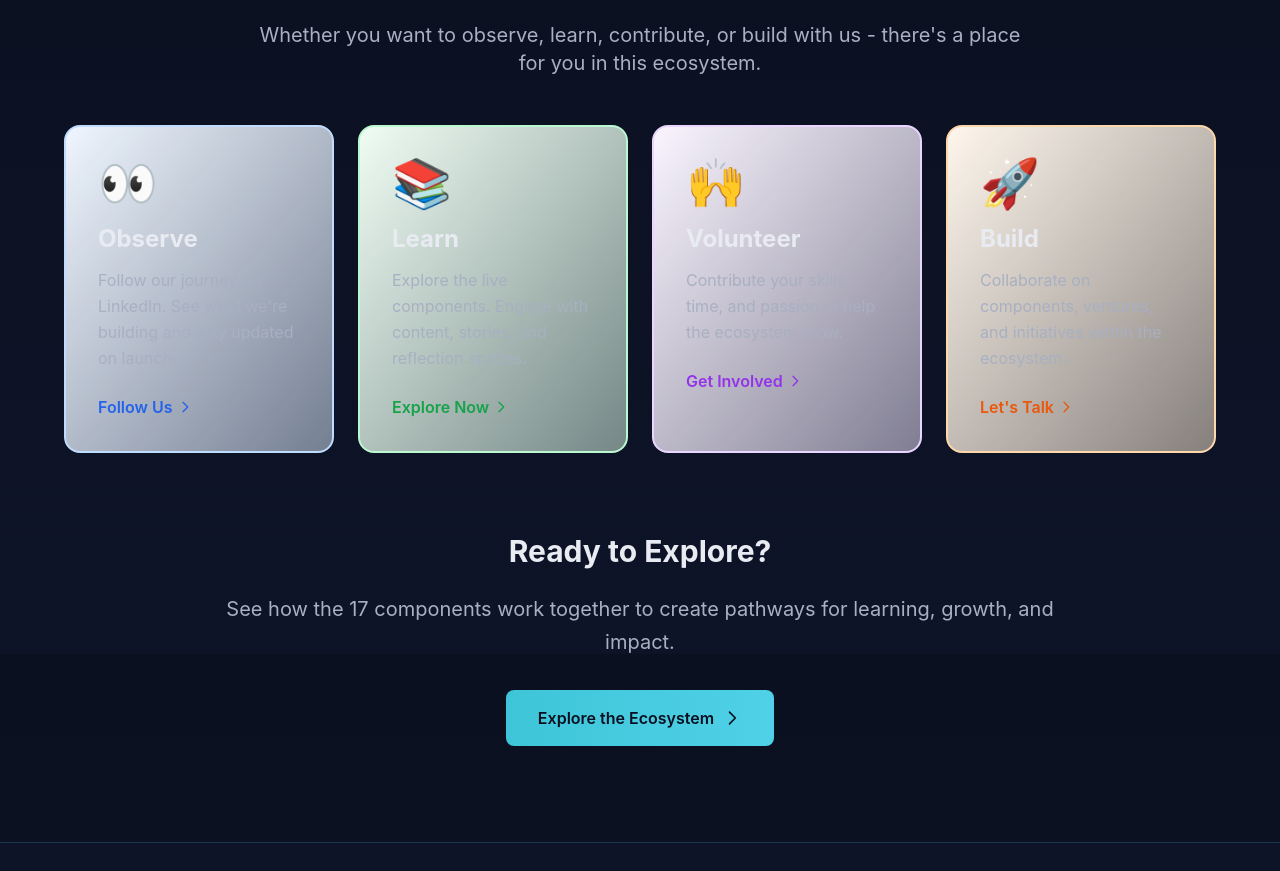
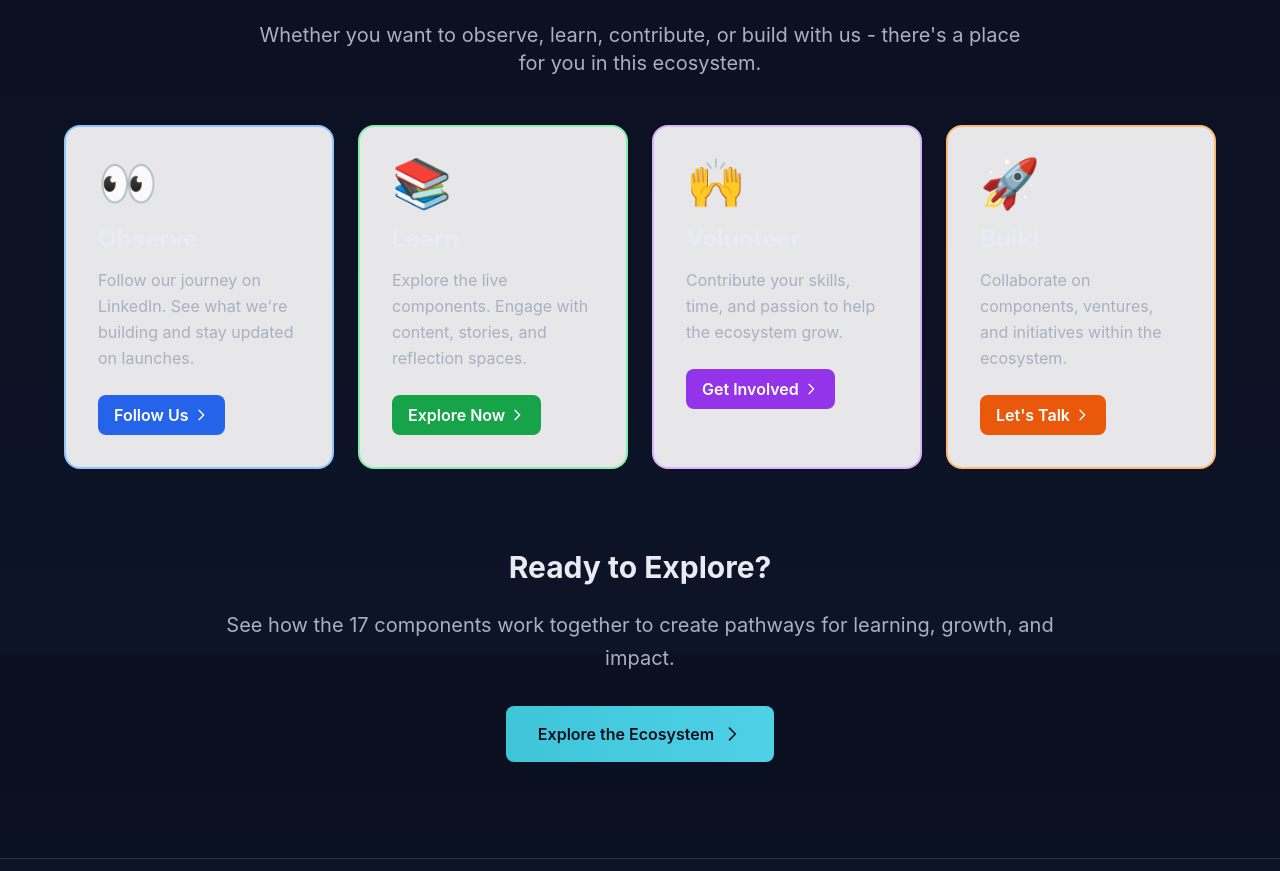
Before and after one commit to LizaImmax/Upepo-Ecosystem, a Next.js app: page /team in a window 1280 px wide. Shown: the part 1746-2617 px from the top of the page. Built offline with nearby package versions, Linux system fonts and the light colour scheme.

Commit message:
Make Ways to Participate buttons more visible: change to solid white cards with colored button backgrounds and clearer contrast

```diff
--- a/app/layout.tsx
+++ b/app/layout.tsx
@@ -3,6 +3,7 @@
 import Header from '@/components/Header';
 import Footer from '@/components/Footer';
 import BackgroundMotion from '@/components/BackgroundMotion';
+import { Analytics } from '@vercel/analytics/react';
 
 export const metadata: Metadata = {
   title: 'Upepo Ecosystem - Where Learning, Voices, and Growth Flow Together',
@@ -24,6 +25,7 @@
           {children}
         </main>
         <Footer />
+        <Analytics />
       </body>
     </html>
   );
--- a/app/team/page.tsx
+++ b/app/team/page.tsx
@@ -169,15 +169,15 @@
             </div>
 
             <div className="grid md:grid-cols-2 lg:grid-cols-4 gap-6">
-              <div className="bg-gradient-to-br from-blue-50 to-blue-100/50 p-8 rounded-2xl border-2 border-blue-200 hover:border-blue-400 hover:shadow-lg transition-all duration-300">
+              <div className="bg-white/90 backdrop-blur-sm p-8 rounded-2xl border-2 border-blue-300 hover:border-blue-500 hover:shadow-xl transition-all duration-300">
                 <div className="text-5xl mb-4">👀</div>
-                <h3 className="text-2xl font-bold text-upepo-text mb-3">Observe</h3>
-                <p className="text-upepo-text-muted mb-6 leading-relaxed">Follow our journey on LinkedIn. See what we're building and stay updated on launches.</p>
+                <h3 className="text-2xl font-bold text-upepo-dark mb-3">Observe</h3>
+                <p className="text-gray-700 mb-6 leading-relaxed">Follow our journey on LinkedIn. See what we're building and stay updated on launches.</p>
                 <a
                   href="https://www.linkedin.com/company/upepo-ecosystem/"
                   target="_blank"
                   rel="noopener noreferrer"
-                  className="inline-flex items-center text-blue-600 font-semibold hover:text-blue-700 transition-colors"
+                  className="inline-flex items-center px-4 py-2 bg-blue-600 text-white font-semibold rounded-lg hover:bg-blue-700 transition-colors"
                 >
                   Follow Us
                   <svg className="w-4 h-4 ml-1" fill="none" stroke="currentColor" viewBox="0 0 24 24">
@@ -186,13 +186,13 @@
                 </a>
               </div>
 
-              <div className="bg-gradient-to-br from-green-50 to-green-100/50 p-8 rounded-2xl border-2 border-green-200 hover:border-green-400 hover:shadow-lg transition-all duration-300">
+              <div className="bg-white/90 backdrop-blur-sm p-8 rounded-2xl border-2 border-green-300 hover:border-green-500 hover:shadow-xl transition-all duration-300">
                 <div className="text-5xl mb-4">📚</div>
-                <h3 className="text-2xl font-bold text-upepo-text mb-3">Learn</h3>
-                <p className="text-upepo-text-muted mb-6 leading-relaxed">Explore the live components. Engage with content, stories, and reflection spaces.</p>
+                <h3 className="text-2xl font-bold text-upepo-dark mb-3">Learn</h3>
+                <p className="text-gray-700 mb-6 leading-relaxed">Explore the live components. Engage with content, stories, and reflection spaces.</p>
                 <a
                   href="/ecosystem"
-                  className="inline-flex items-center text-green-600 font-semibold hover:text-green-700 transition-colors"
+                  className="inline-flex items-center px-4 py-2 bg-green-600 text-white font-semibold rounded-lg hover:bg-green-700 transition-colors"
                 >
                   Explore Now
                   <svg className="w-4 h-4 ml-1" fill="none" stroke="currentColor" viewBox="0 0 24 24">
@@ -201,13 +201,13 @@
                 </a>
               </div>
 
-              <div className="bg-gradient-to-br from-purple-50 to-purple-100/50 p-8 rounded-2xl border-2 border-purple-200 hover:border-purple-400 hover:shadow-lg transition-all duration-300">
+              <div className="bg-white/90 backdrop-blur-sm p-8 rounded-2xl border-2 border-purple-300 hover:border-purple-500 hover:shadow-xl transition-all duration-300">
                 <div className="text-5xl mb-4">🙌</div>
-                <h3 className="text-2xl font-bold text-upepo-text mb-3">Volunteer</h3>
-                <p className="text-upepo-text-muted mb-6 leading-relaxed">Contribute your skills, time, and passion to help the ecosystem grow.</p>
+                <h3 className="text-2xl font-bold text-upepo-dark mb-3">Volunteer</h3>
+                <p className="text-gray-700 mb-6 leading-relaxed">Contribute your skills, time, and passion to help the ecosystem grow.</p>
                 <a
                   href="mailto:upepoecosystem@gmail.com?subject=Volunteering with Upepo Ecosystem"
-                  className="inline-flex items-center text-purple-600 font-semibold hover:text-purple-700 transition-colors"
+                  className="inline-flex items-center px-4 py-2 bg-purple-600 text-white font-semibold rounded-lg hover:bg-purple-700 transition-colors"
                 >
                   Get Involved
                   <svg className="w-4 h-4 ml-1" fill="none" stroke="currentColor" viewBox="0 0 24 24">
@@ -216,13 +216,13 @@
                 </a>
               </div>
 
-              <div className="bg-gradient-to-br from-orange-50 to-orange-100/50 p-8 rounded-2xl border-2 border-orange-200 hover:border-orange-400 hover:shadow-lg transition-all duration-300">
+              <div className="bg-white/90 backdrop-blur-sm p-8 rounded-2xl border-2 border-orange-300 hover:border-orange-500 hover:shadow-xl transition-all duration-300">
                 <div className="text-5xl mb-4">🚀</div>
-                <h3 className="text-2xl font-bold text-upepo-text mb-3">Build</h3>
-                <p className="text-upepo-text-muted mb-6 leading-relaxed">Collaborate on components, ventures, and initiatives within the ecosystem.</p>
+                <h3 className="text-2xl font-bold text-upepo-dark mb-3">Build</h3>
+                <p className="text-gray-700 mb-6 leading-relaxed">Collaborate on components, ventures, and initiatives within the ecosystem.</p>
                 <a
                   href="mailto:upepoecosystem@gmail.com?subject=Building with Upepo Ecosystem"
-                  className="inline-flex items-center text-orange-600 font-semibold hover:text-orange-700 transition-colors"
+                  className="inline-flex items-center px-4 py-2 bg-orange-600 text-white font-semibold rounded-lg hover:bg-orange-700 transition-colors"
                 >
                   Let's Talk
                   <svg className="w-4 h-4 ml-1" fill="none" stroke="currentColor" viewBox="0 0 24 24">
--- a/package.json
+++ b/package.json
@@ -9,10 +9,11 @@
     "lint": "next lint"
   },
   "dependencies": {
+    "@vercel/analytics": "^1.6.1",
+    "framer-motion": "^10.16.16",
     "next": "14.0.4",
     "react": "^18.2.0",
-    "react-dom": "^18.2.0",
-    "framer-motion": "^10.16.16"
+    "react-dom": "^18.2.0"
   },
   "devDependencies": {
     "@types/node": "^20.10.6",
```
Also changed, not shown: 1 other file (tests, documents, lock files or other folders).
